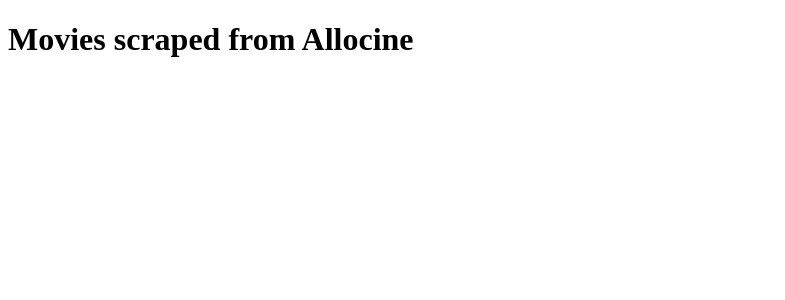
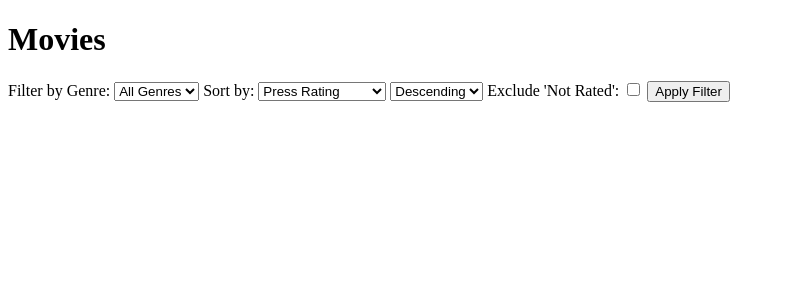
Before and after one commit to cassisir/DataEngineering-scraping-allocine, a Flask app: page / in a window 1280 px wide. Shown: the top 300 px of the page, without its empty margins (0-785 px from the left). Run offline with Flask 3, Linux system fonts and the light colour scheme; data that the repository does not hold is empty.

Commit message:
ajout de filtres pour le contenu

```diff
--- a/app.py
+++ b/app.py
@@ -1,4 +1,4 @@
-from flask import Flask, render_template
+from flask import Flask, render_template, request
 from pymongo import MongoClient
 
 app = Flask(__name__)
@@ -10,23 +10,36 @@ collection = db.movie_collection
 
 @app.route('/')
 def index():
-    movies = list(collection.find())
-    return render_template('index.html', movies=movies)
+    # Filtre de genre
+    selected_genre = get_genre_filter(request)
+    # Filtre de tri
+    sort_by = request.args.get('sort_by', 'press_rating')
+    sort_field = 'ratings.press' if sort_by == 'press_rating' else 'ratings.spectators'
+    # Ordre du tri
+    sort_order = request.args.get('sort_order', 'descending')
+    order = 1 if sort_order == 'ascending' else -1
+    # Retire les films non notés si checkbox cochée
+    exclude_not_rated = request.args.get('exclude_not_rated') == 'on'
+    query = selected_genre
+    if exclude_not_rated:
+        query[sort_field] = {'$ne': 'not rated'} # Ajoute la condition pour ne conserver que les films notés
+
+    # Sélection des films
+    movies = list(collection.find(selected_genre).sort(sort_field, order))
+
+    all_genres = list(collection.distinct('genre'))
+    return render_template('index.html', movies=movies, all_genres=all_genres, selected_genre=selected_genre, selected_sort_by=sort_by, selected_order=sort_order, exclude_not_rated=exclude_not_rated)
 
 @app.route('/movie/<title>')
 def movie(title):
     movie = collection.find_one({'title': title})
     return render_template('movie.html', movie=movie)
 
-# @app.route('/')
-# def accueil():
-#     return "Presentation"
-# @app.route('/film/<string:movie_name>')
-# def presentation_film(movie_name: str):
-#     # Retrieve all movies from the MongoDB collection
-#     return f"Titre : {movie_name}"
-#     # movies = list(collection.find())
-#     # return render_template('index.html', movies=movies)
+
+def get_genre_filter(request):
+    selected_genre = request.args.get('genre')
+    genre_filter = {'genre': selected_genre} if selected_genre else {}
+    return genre_filter
 
 if __name__ == '__main__':
     app.run(debug=True)
--- a/moviescrawler/moviescrawler/pipelines.py
+++ b/moviescrawler/moviescrawler/pipelines.py
@@ -17,7 +17,8 @@ class TextPipeline:
         item['ratings'] = process_ratings(item['ratings'])
 
     # Traitement des dates
-        item['date'] = process_date(item['date'])
+        if 'date' in item:
+            item['date'] = process_date(item['date'])
 
     # Traitement des personnes du casting
         if 'cast' in item:
--- a/moviescrawler/moviescrawler/spiders/allocine.py
+++ b/moviescrawler/moviescrawler/spiders/allocine.py
@@ -49,12 +49,12 @@ class AllocineSpider(scrapy.Spider):
         sections = response.css('.gd-col-left .section')
         for section in sections:
             title_section = section.css('.titlebar ::text').get()
-            cast_section = []
             cards = section.css('.card')
             rows = section.css('.md-table-row')
 
             for card in cards:
                 person = PersonItem()
+                person['section'] = title_section
                 person['name'] = card.css('.meta-title-link ::text').get()
                 person['role'] = card.css('.meta-sub::text').get()
                 if not person['role']:
@@ -64,6 +64,7 @@ class AllocineSpider(scrapy.Spider):
 
             for row in rows:
                 person = PersonItem()
+                person['section'] = title_section
                 if title_section == "Acteurs et actrices":
                     person['name'] = row.css('a::text').get()
                     person['role'] = row.css('span::text').get()
--- a/templates/index.html
+++ b/templates/index.html
@@ -16,26 +16,47 @@
             border: 1px solid #ccc;
             padding: 10px;
             margin: 10px;
-            max-width: 200px;  /* Set the maximum width of the card */
-            overflow: hidden; /* Hide overflow content */
+            max-width: 200px;  /* Largeur max des cartes */
+            overflow: hidden; /* Masquer contenu qui dépasse */
             text-align: center;
-        }
-
-        .movie-image {
-            max-width: 100%; /* Set the maximum width of the image to the container width */
-            height: auto;    /* Maintain the image aspect ratio */
         }
 
         .movie-title {
             font-size: 16px;
-            white-space: nowrap; /* Prevent text wrapping */
-            overflow: hidden;    /* Hide overflow text */
-            text-overflow: ellipsis; /* Display ellipsis (...) for overflow text */
+            white-space: nowrap;
+            overflow: hidden;
+            text-overflow: ellipsis; /* '...' si texte dépasse */
         }
     </style>
 </head>
 <body>
-    <h1>Movies scraped from Allocine</h1>
+    <h1>Movies</h1>
+
+    <form method="GET" action="{{ url_for('index') }}">
+        <label for="genre-filter">Filter by Genre:</label>
+        <select id="genre-filter" name="genre">
+            <option value="" {% if not selected_genre %}selected{% endif %}>All Genres</option>
+            {% for genre in all_genres %}
+                <option value="{{ genre }}" {% if genre == selected_genre.genre %}selected{% endif %}>{{ genre }}</option>
+            {% endfor %}
+        </select>
+
+        <label for="sort-by">Sort by:</label>
+        <select id="sort-by" name="sort_by">
+            <option value="press_rating" {% if selected_sort_by == 'press_rating' %}selected{% endif %}>Press Rating</option>
+            <option value="spectators_rating" {% if selected_sort_by == 'spectators_rating' %}selected{% endif %}>Spectators Rating</option>
+        </select>
+        <select id="sort-order" name="sort_order">
+            <option value="descending" {% if selected_order == 'descending' %}selected{% endif %}>Descending</option>
+            <option value="ascending" {% if selected_order == 'ascending' %}selected{% endif %}>Ascending</option>
+        </select>
+
+        <label for="exclude-not-rated">Exclude 'Not Rated':</label>
+        <input type="checkbox" id="exclude-not-rated" name="exclude_not_rated" {% if exclude_not_rated %}checked{% endif %}>
+
+        <button type="submit">Apply Filter</button>
+    </form>
+
     <div class="movie-container">
         {% for movie in movies %}
             <a href="{{ url_for('movie', title=movie['title']) }}">
@@ -46,5 +67,7 @@
             </a>
         {% endfor %}
     </div>
+
+
 </body>
 </html>
```
Also changed, not shown: templates/graphs.html (added).
